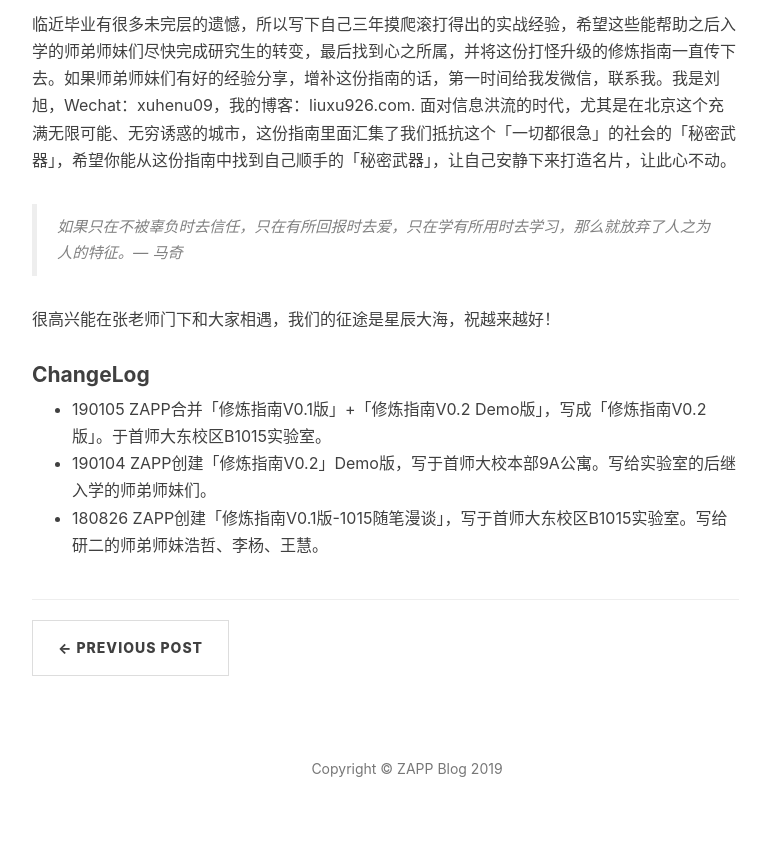
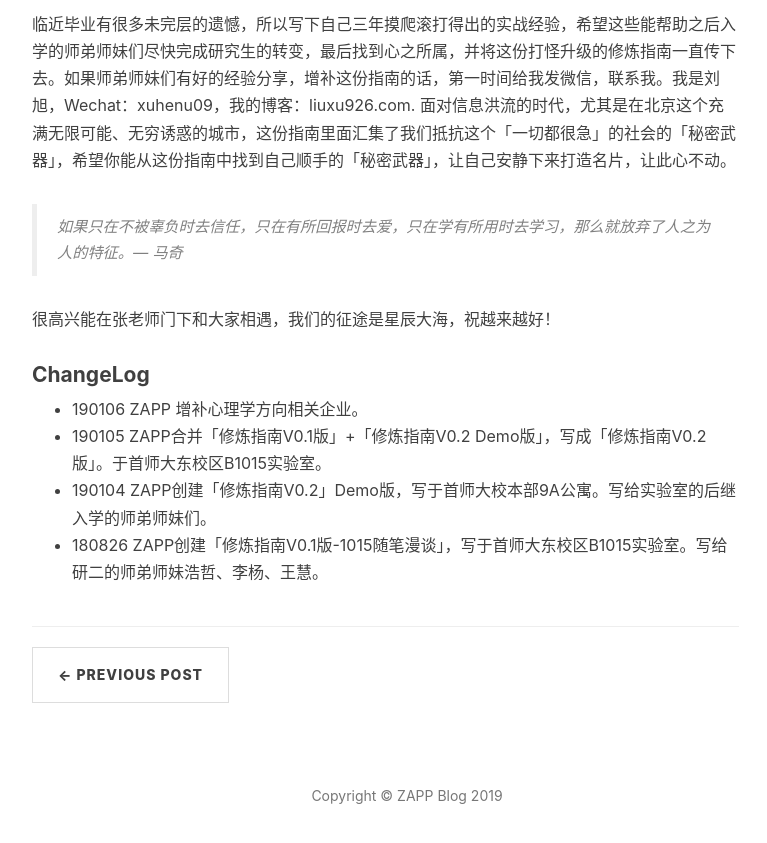
Before and after one commit to zapp926/blog, a Jekyll site: the page built from _posts/2019-01-06-1015-manual.md, in a window 1280 px wide and 900 px high, scrolled down 6576 px. Shown: the top 843 px of the window, without its empty margins (233-1000 px from the left). Built offline with Jekyll 4.4.1, drawn with Linux system fonts in a browser that asks for light colours; nearby versions of some CDN libraries; comment, search, counter and statistics services are not loaded.

Commit message:
change blog

```diff
--- a/_posts/2019-01-06-1015-manual.md
+++ b/_posts/2019-01-06-1015-manual.md
@@ -158,6 +158,7 @@ tags:
 很高兴能在张老师门下和大家相遇，我们的征途是星辰大海，祝越来越好！
 
 #### ChangeLog
+* 190106 ZAPP 增补心理学方向相关企业。
 * 190105 ZAPP合并「修炼指南V0.1版」+「修炼指南V0.2 Demo版」，写成「修炼指南V0.2版」。于首师大东校区B1015实验室。
 * 190104 ZAPP创建「修炼指南V0.2」Demo版，写于首师大校本部9A公寓。写给实验室的后继入学的师弟师妹们。
 * 180826 ZAPP创建「修炼指南V0.1版-1015随笔漫谈」，写于首师大东校区B1015实验室。写给研二的师弟师妹浩哲、李杨、王慧。
```
